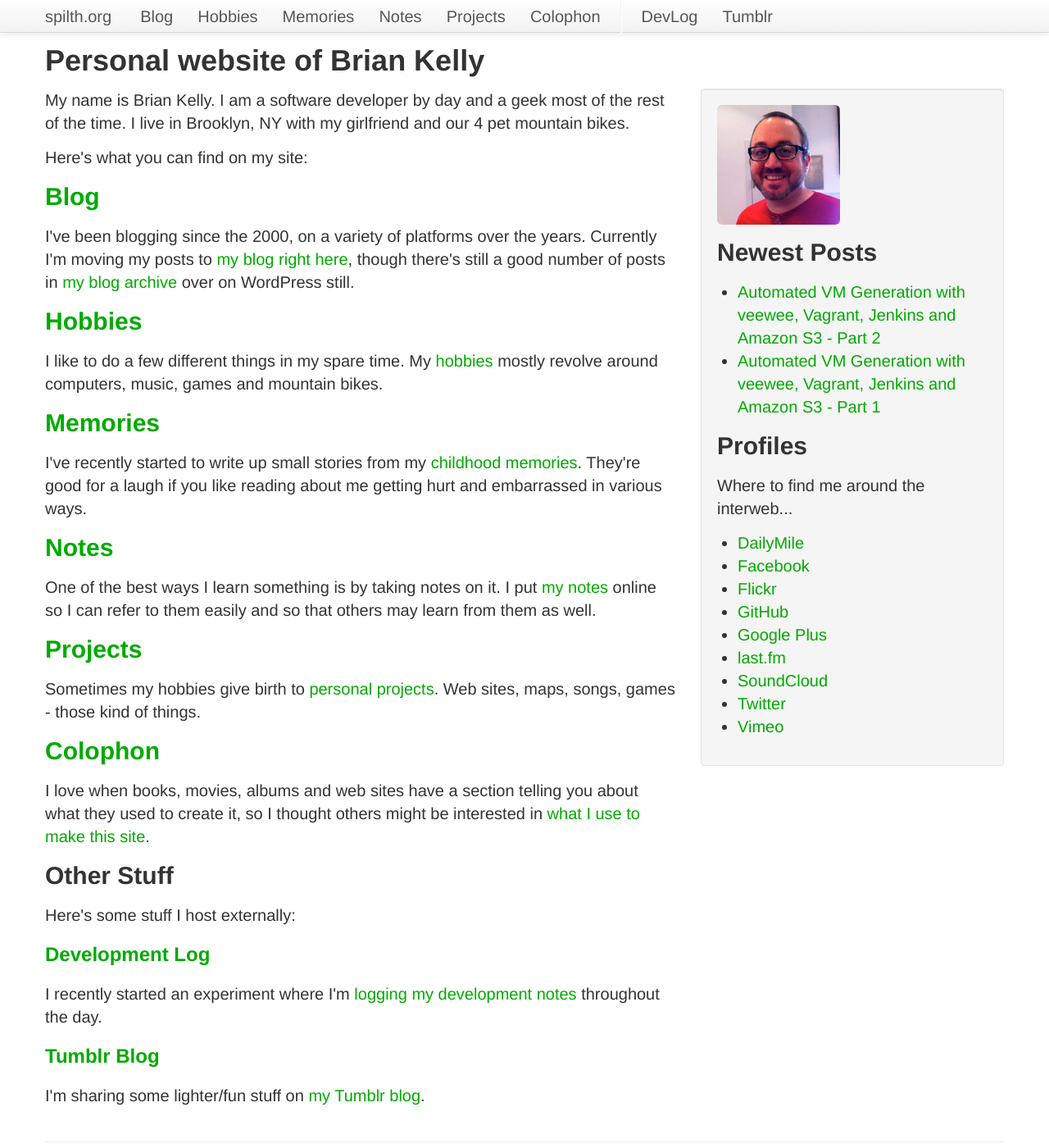
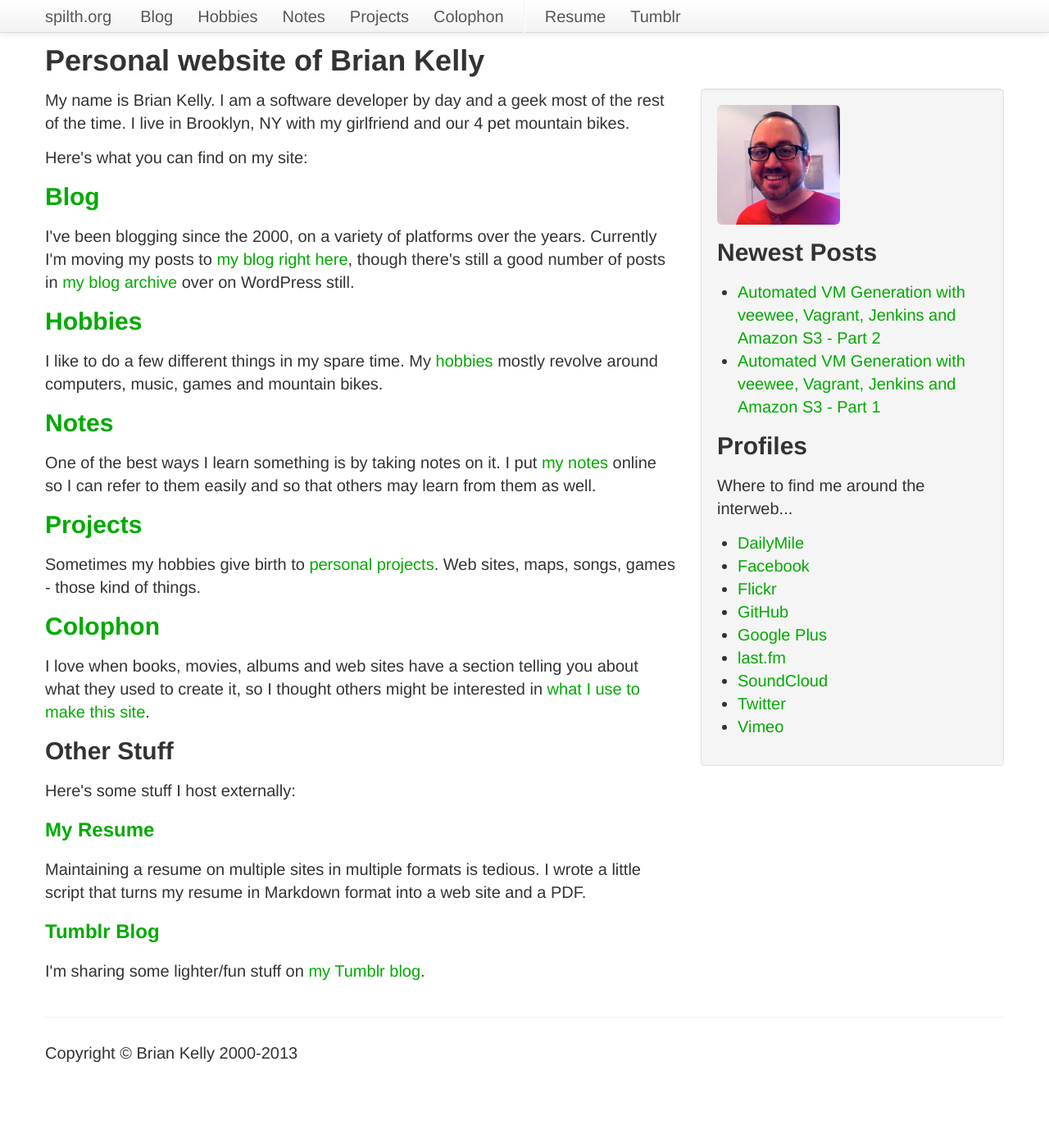
Before and after one commit to spilth/old.spilth.org, a Jekyll site: the page built from index.html, in a window 1280 px wide and 1400 px high. Shown: the whole window at 82% size. Built offline with Jekyll 4.4.1, drawn with Linux system fonts in a browser that asks for light colours.

Commit message:
Removed Memories and Devlog from navigation & homepage. Added Resume to both.

```diff
--- a/_layouts/default.html
+++ b/_layouts/default.html
@@ -49,12 +49,11 @@
             <ul class="nav">
               <li class="{{ page.blogtab }}"><a href="/blog/">Blog</a></li>
               <li class="{{ page.hobbiestab }}"><a href="/hobbies/">Hobbies</a></li>
-              <li class="{{ page.memoriestab }}"><a href="/memories/">Memories</a></li>
               <li class="{{ page.notestab }}"><a href="/notes/">Notes</a></li>
               <li class="{{ page.projectstab }}"><a href="/projects/">Projects</a></li>
               <li class="{{ page.colophontab }}"><a href="/colophon/">Colophon</a></li>
               <li class="divider-vertical"></li>
-              <li><a href="http://devlog.spilth.org/">DevLog</a></li>
+              <li><a href="http://resume.spilth.org/">Resume</a></li>
               <li><a href="http://blog.spilth.org/">Tumblr</a></li>
             </ul>
           </div>
--- a/index.html
+++ b/index.html
@@ -21,10 +21,6 @@
 
     <p>I like to do a few different things in my spare time. My <a href="/hobbies/">hobbies</a> mostly revolve around computers, music, games and mountain bikes.</p>
 
-    <h2><a href="/memories/">Memories</a></h2>
-
-    <p>I've recently started to write up small stories from my <a href="/memories/">childhood memories</a>. They're good for a laugh if you like reading about me getting hurt and embarrassed in various ways.</p>
-
     <h2><a href="/notes/">Notes</a></h2>
 
     <p>One of the best ways I learn something is by taking notes on it. I put <a href="/notes/">my notes</a> online so I can refer to them easily and so that others may learn from them as well.</p>
@@ -41,9 +37,9 @@
 
     <p>Here's some stuff I host externally:</p>
 
-    <h3><a href="http://devlog.spilth.org/">Development Log</a></h3>
+    <h3><a href="http://resume.spilth.org/">My Resume</a></h3>
 
-    <p>I recently started an experiment where I'm <a href="http://devlog.spilth.org/">logging my development notes</a> throughout the day.</p>
+    <p>Maintaining a resume on multiple sites in multiple formats is tedious. I wrote a little script that turns my resume in Markdown format into a web site and a PDF.</a>
 
     <h3><a href="http://blog.spilth.org/">Tumblr Blog</a></h3>
 
```
